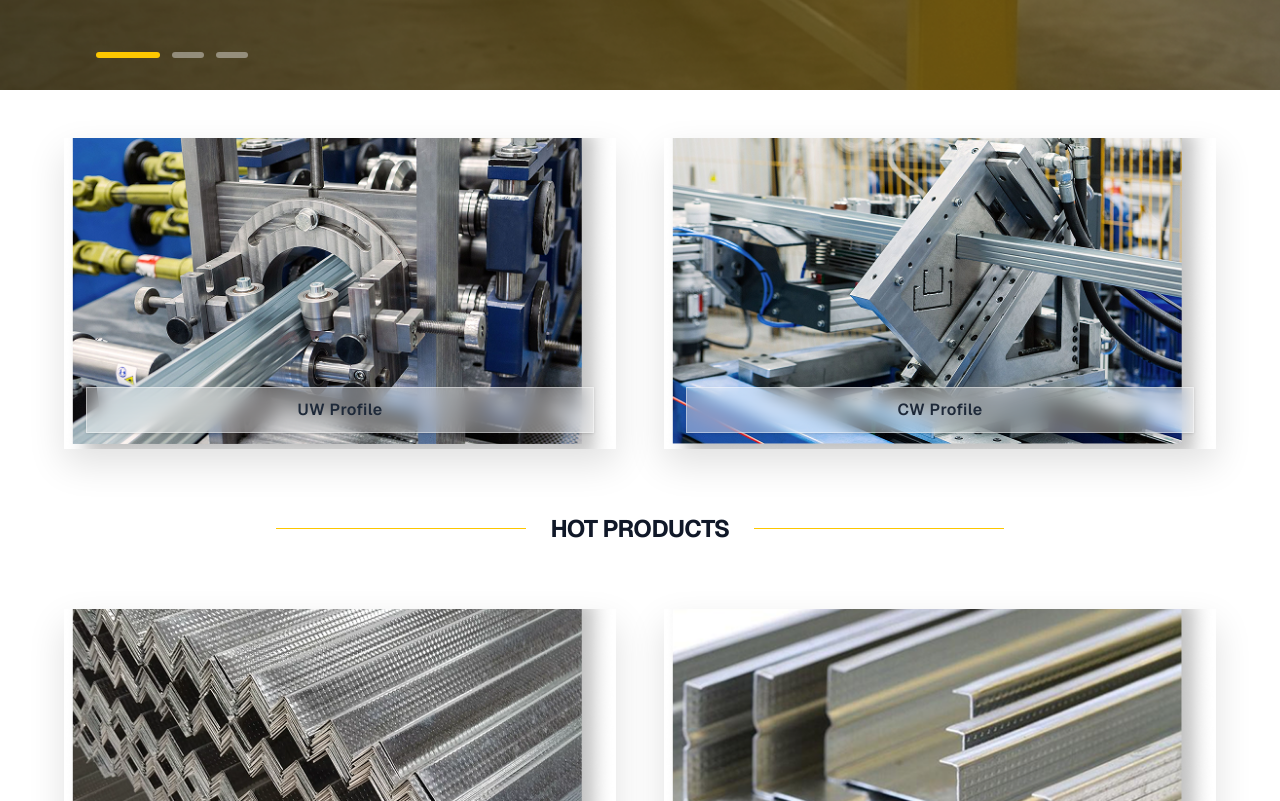
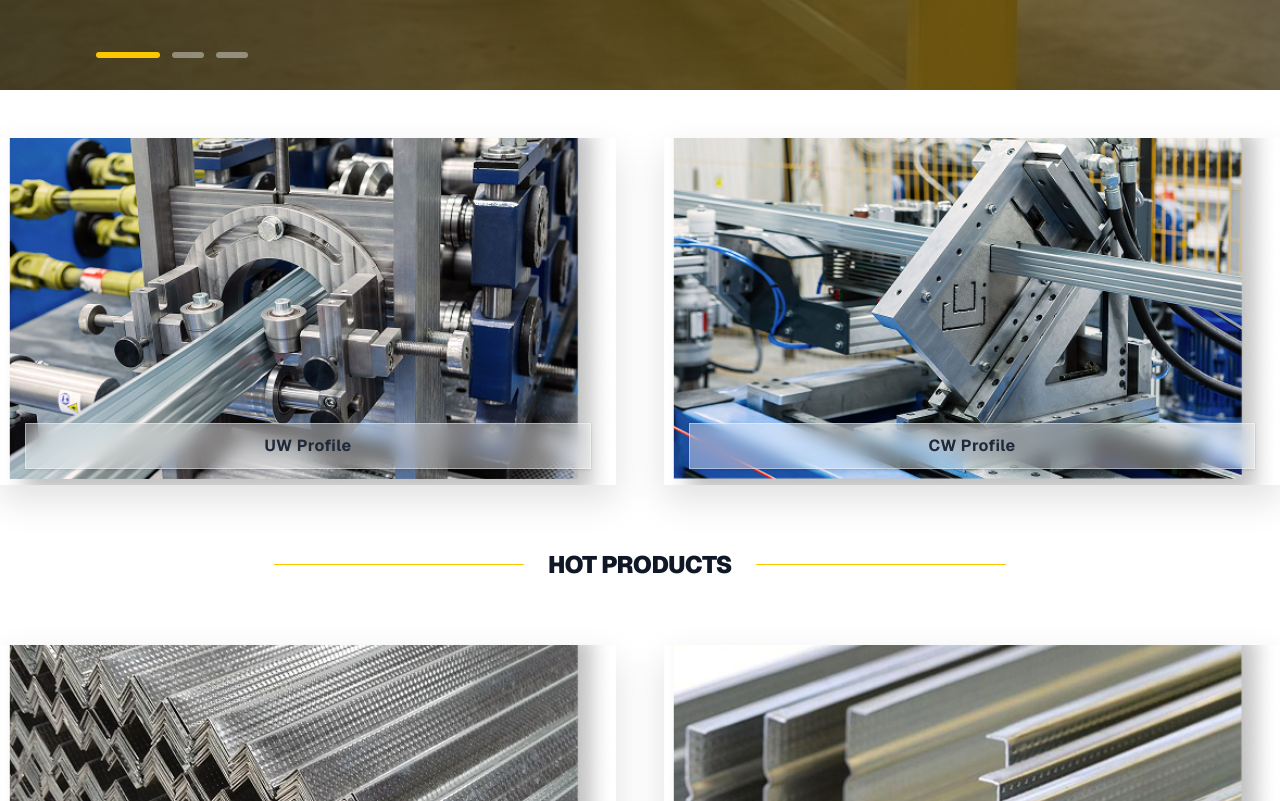
Before and after one commit to SamDesigner/profil-batils, a Next.js app: page / in a window 1280 px wide. Shown: the part 699-1500 px from the top of the page. Built offline with nearby package versions, Linux system fonts and the light colour scheme; grey boxes are pictures that could not be loaded.

Commit message:
DONE: Corrected Typescript error

```diff
--- a/components/HomeProducts.tsx
+++ b/components/HomeProducts.tsx
@@ -1,6 +1,16 @@
 import Image from "next/image";
 
-const products = [
+// 1. Updated the interface to match your actual data keys
+interface Product {
+  name: string;
+  src: string;
+}
+
+interface ProductCardProps {
+  product: Product;
+}
+
+const products: Product[] = [
   { name: "UW Profile", src: "/images/UwProfile.png" },
   { name: "CW Profile", src: "/images/CwProfile.png" },
   { name: "L-Angle Profile", src: "/images/LAngle.png" },
@@ -8,13 +18,12 @@ const products = [
 ];
 
 export default function HotProducts() {
-  // Split the products into two rows
   const firstRow = products.slice(0, 2);
   const secondRow = products.slice(2, 4);
 
   return (
     <section className="bg-white py-12 px-4 md:px-0 font-sans">
-      <div className="max-w-6xl mx-auto space-y-12">
+      <div className="max-w-7xl mx-auto space-y-12"> {/* Changed to max-w-7xl for consistency with your other sections */}
 
         {/* FIRST ROW OF CARDS */}
         <div className="grid grid-cols-1 md:grid-cols-2 gap-x-12 gap-y-12">
@@ -25,17 +34,15 @@ export default function HotProducts() {
 
         {/* MIDDLE TITLE DIVIDER */}
         <div className="flex items-center justify-center gap-6 py-4">
-          <div className="flex flex-col gap-1 flex-1 max-w-62.5">
-            {/* <div className="h-px bg-yellow-400 w-full" /> */}
+          <div className="flex flex-col gap-1 flex-1 max-w-[250px]">
             <div className="h-[1px] bg-yellow-400 w-full" />
           </div>
 
-          <h2 className="text-xl md:text-2xl font-bold text-gray-900 tracking-tight whitespace-nowrap uppercase">
+          <h2 className="text-xl md:text-2xl font-black text-gray-900 tracking-tight whitespace-nowrap uppercase">
             Hot Products
           </h2>
 
-          <div className="flex flex-col gap-1 flex-1 max-w-62.5">
-            {/* <div className="h-[1px] bg-yellow-400 w-full" /> */}
+          <div className="flex flex-col gap-1 flex-1 max-w-[250px]">
             <div className="h-[1px] bg-yellow-400 w-full" />
           </div>
         </div>
@@ -51,8 +58,7 @@ export default function HotProducts() {
   );
 }
 
-// Sub-component for the Card to keep the code clean
-function ProductCard({ product }) {
+function ProductCard({ product }: ProductCardProps) {
   return (
     <div className="relative bg-white shadow-[0_15px_35px_rgba(0,0,0,0.12)] group overflow-hidden">
       <div className="relative aspect-video w-full">
@@ -65,10 +71,9 @@ function ProductCard({ product }) {
         />
       </div>
 
-      {/* The floating title bar at the bottom */}
       <div className="absolute bottom-4 left-0 right-0 flex justify-center">
         <div className="w-[92%] bg-white/40 backdrop-blur-sm py-2.5 shadow-sm border border-white/40">
-          <p className="text-center text-gray-800 font-semibold text-sm md:text-base tracking-wide">
+          <p className="text-center text-gray-800 font-bold text-sm md:text-base tracking-wide">
             {product.name}
           </p>
         </div>
```
